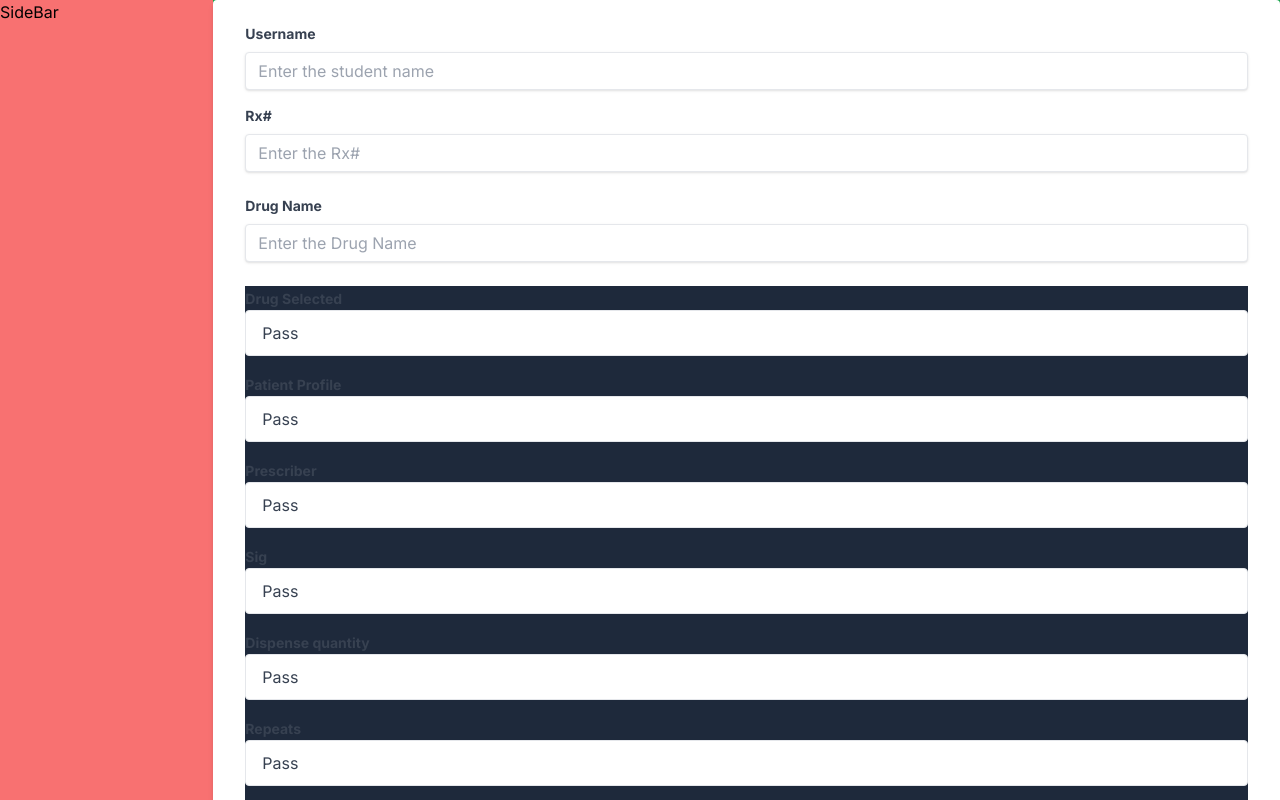
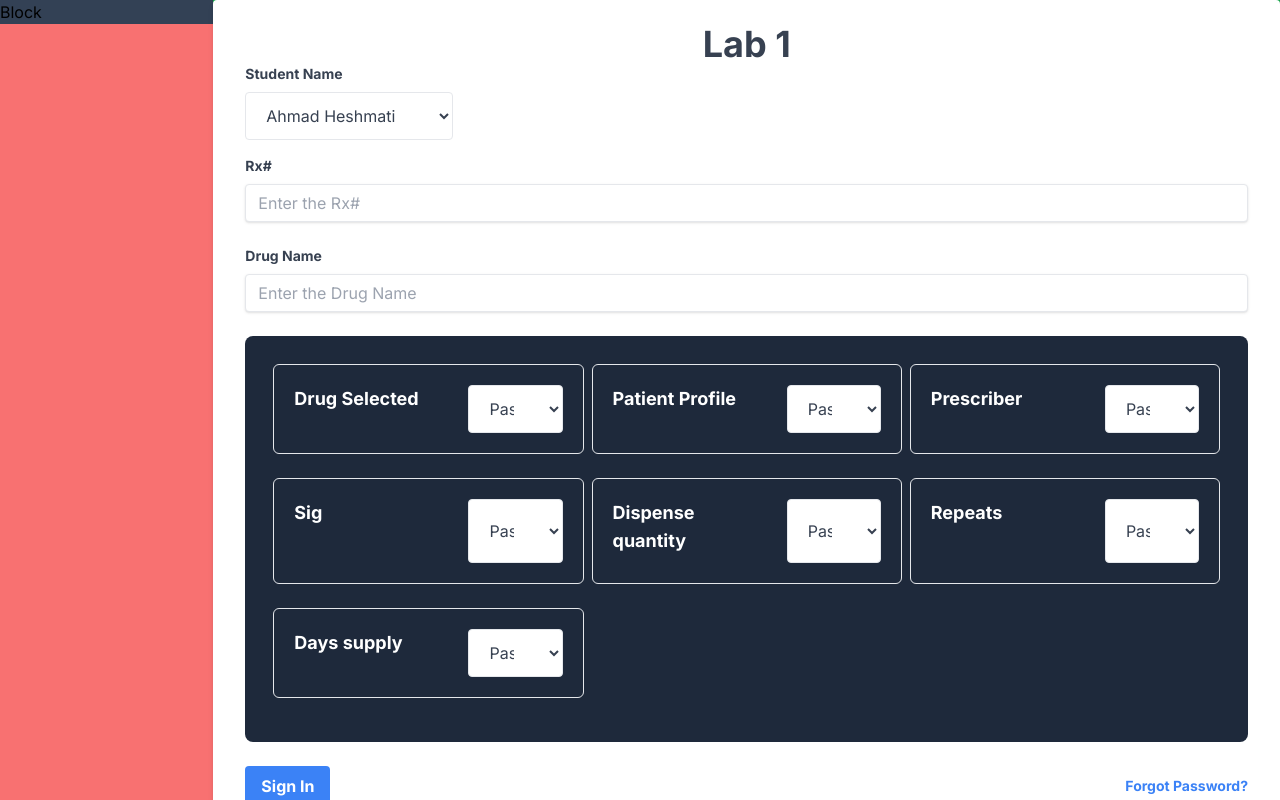
Before and after one commit to ahmadhmi/CPSY301-final-project-prototype, a Next.js app: page / in a window 1280 px wide. Shown: the top 800 px of the page. Built offline with nearby package versions, Linux system fonts and the light colour scheme.

Commit message:
edited the Lab component

```diff
--- /dev/null
+++ b/app/components/Block.js
@@ -0,0 +1,9 @@
+import React from 'react'
+
+const Block = () => {
+  return (
+    <div className='bg-slate-700'>Block</div>
+  )
+}
+
+export default Block
--- a/app/components/Lab.js
+++ b/app/components/Lab.js
@@ -10,22 +10,37 @@ const Lab = () => {
     "Repeats",
     "Days supply",
   ];
+  const studentList = [
+    "Ahmad Heshmati",
+    "Syed Jawad Raza",
+    "Qiaomu Lei",
+    "John Dao",
+    "Yuta Bokuchi",
+  ];
   return (
     <div>
       <form className="bg-white shadow-md rounded px-8 pt-6 pb-8 mb-4">
+        <div className="flex flex-col items-center">
+          <label className=" text-gray-700 text-4xl font-bold self-center ">
+            Lab 1
+          </label>
+        </div>
+
         <div className="mb-4">
           <label
             className="block text-gray-700 text-sm font-bold mb-2"
             for="name"
           >
-            Username
+            Student Name
           </label>
-          <input
-            className="shadow appearance-none border rounded w-full py-2 px-3 text-gray-700 leading-tight focus:outline-none focus:shadow-outline"
-            id="name"
-            type="text"
-            placeholder="Enter the student name"
-          />
+          <select id="name" className=" bg-white border border-gray-200 text-gray-700 py-3 px-4 pr-8 rounded leading-tight focus:outline-none focus:bg-white focus:border-gray-500">
+            <option disabled>Select the student</option>
+            {studentList.map((student) => (
+              <option value={student}>
+                {student}
+              </option>
+            ))}
+          </select>
         </div>
         <div className="mb-6">
           <label
@@ -55,13 +70,22 @@ const Lab = () => {
             placeholder="Enter the Drug Name"
           />
         </div>
-        <div className="mb-6 bg-slate-800">
+        <div className="mb-6 grid grid-cols-3 gap-2 bg-slate-800 p-7 rounded-lg">
           {gradingArea.map((criterion, index) => (
-            <div key={index} className="mb-4 flex-row">
-              <label className=" text-gray-700 text-sm font-bold mb-2">
+            <div
+              key={index}
+              className="mb-4 grid grid-cols-2  space-x-10 p-5 border rounded-md"
+            >
+              <label className=" text-white text-lg font-bold mb-2">
                 {criterion}
               </label>
-              <select className="block appearance-none w-full bg-white border border-gray-200 text-gray-700 py-3 px-4 pr-8 rounded leading-tight focus:outline-none focus:bg-white focus:border-gray-500">
+              <select
+                id={criterion}
+                className=" bg-white border border-gray-200 text-gray-700 py-3 px-4 pr-8 rounded leading-tight focus:outline-none focus:bg-white focus:border-gray-500"
+              >
+                <option value="pass" disabled>
+                  Select the grade
+                </option>
                 <option value="pass">Pass</option>
                 <option value="fail">Fail</option>
               </select>
--- a/app/components/SideBar.js
+++ b/app/components/SideBar.js
@@ -1,8 +1,11 @@
 import React from 'react'
+import Block from './Block'
 
 const SideBar = () => {
   return (
-    <div className='bg-red-400 w-full h-screen'>SideBar</div>
+    <div className='bg-red-400 w-full h-screen'>
+      <Block/>
+    </div>
   )
 }
 
```
